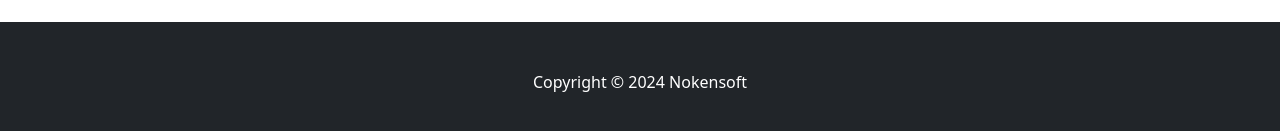
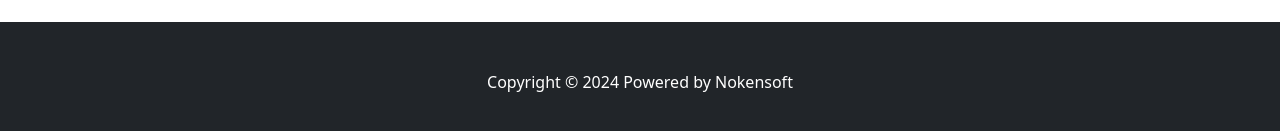
Before and after one commit to rickyedowai/rickyedowai.github, a plain HTML site: page index.html in a window 1280 px wide. Shown: the part 899-1030 px from the top of the page. Drawn offline with nearby package versions, Linux system fonts and the light colour scheme.

Commit message:
Tantagan Coding #2

```diff
--- a/index.html
+++ b/index.html
@@ -239,7 +239,7 @@
     <!-- Footer-->
     <footer class="py-5 bg-dark">
         <div class="container">
-            <p class="m-0 text-center text-white">Copyright &copy; 2024 Nokensoft</p>
+            <p class="m-0 text-center text-white">Copyright &copy; 2024 Powered by Nokensoft</p>
         </div>
     </footer>
     <!-- Bootstrap core JS-->
```
